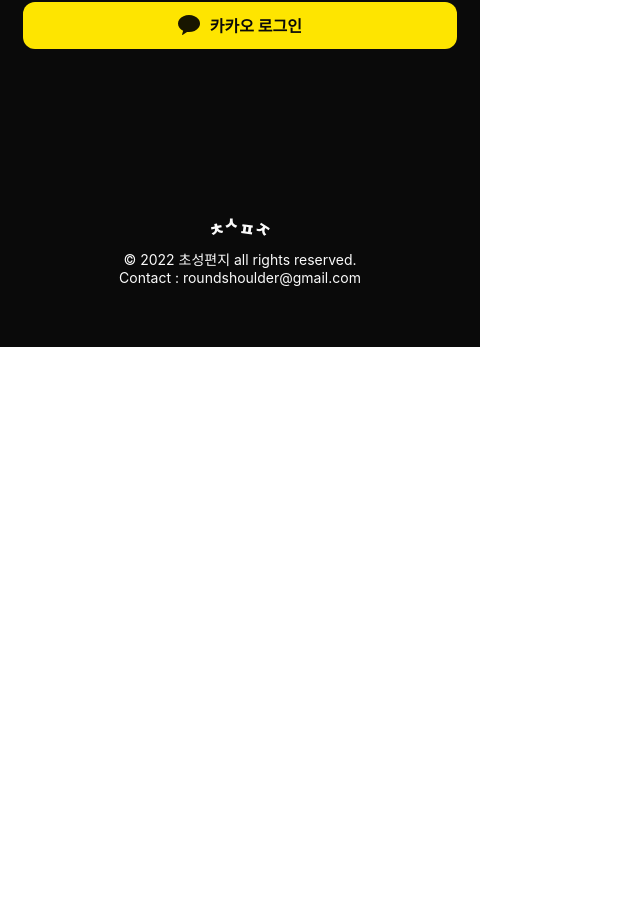
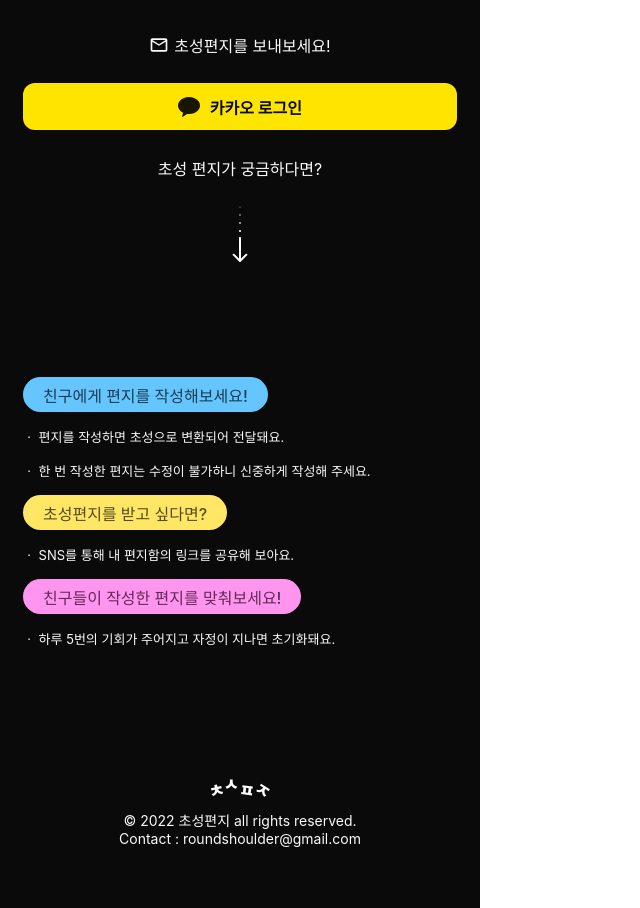
Before and after one commit to roundshoulder/cs-letter-frontend, a React (Create React App) app: page / in a window 1280 px wide. Shown: the part 453-1361 px from the top of the page, without its empty margins (0-640 px from the left). Before the commit the page ends 800 px from the top, so only its background shows below. Built offline with nearby package versions, Linux system fonts and the light colour scheme; a web font is replaced by a local one.

Commit message:
:sparkles: Create Rule
Create Rule

```diff
--- a/src/pages/Home.tsx
+++ b/src/pages/Home.tsx
@@ -3,6 +3,8 @@ import Theme, { PADDING } from '../assets/Theme';
 import KakaoButton from '../components/KakaoButton';
 import Tag from '../components/Tag';
 import { MdMailOutline } from 'react-icons/md';
+import { useNavigate } from 'react-router-dom';
+import down from '../assets/down.svg';
 
 const intro = css`
   display: flex;
@@ -14,8 +16,21 @@ const intro = css`
   padding: 26px 0px;
 `;
 
+const rule = css`
+  display: flex;
+  color: ${Theme.color.white};
+  font-weight: ${Theme.fontWeight.regular};
+  font-size: 13px;
+  flex-direction: column;
+  align-items: flex-start;
+  gap: 15px;
+  padding: 0px ${PADDING}px;
+  margin-bottom: 100px;
+`;
+
 const frame = css`
   width: 100%;
+  margin-top: 220px;
   overflow: hidden;
 `;
 
@@ -27,7 +42,20 @@ const container = css`
   animation-timing-function: linear;
 `;
 
+const mypage = css`
+  width: 100%;
+  display: flex;
+  align-items: center;
+  justify-content: center;
+  height: 47px;
+  border-radius: 47px;
+  border: none;
+  font-weight: ${Theme.fontWeight.bold};
+`;
+
 function Home() {
+  const memberToken = localStorage.getItem('memberToken');
+  const navigate = useNavigate();
   const animation1 = css`
     animation-name: slide;
     animation-duration: 30s;
@@ -115,10 +143,36 @@ function Home() {
       </div>
       <div className={intro}>
         <MdMailOutline size={20} />
-        초성편지를 보내보세요!
+        {memberToken ? '초성편지를 확인하세요!' : '초성편지를 보내보세요!'}
       </div>
-      <div style={{ padding: `0px ${PADDING}px 0px ${PADDING}px` }}>
-        <KakaoButton />
+      <div style={{ padding: `0px ${PADDING}px` }}>
+        {memberToken ? (
+          <button
+            className={mypage}
+            onClick={() => navigate(`/u/${memberToken}`)}
+          >
+            내 편지함 가기
+          </button>
+        ) : (
+          <KakaoButton />
+        )}
+      </div>
+      <div className={intro}>초성 편지가 궁금하다면?</div>
+      <div className={rule}>
+        <img
+          src={down}
+          alt={'scroll down'}
+          style={{ alignSelf: 'center', marginBottom: '100px' }}
+        />
+        <Tag text="친구에게 편지를 작성해보세요!" color={6} />
+        <span>ㆍ 편지를 작성하면 초성으로 변환되어 전달돼요.</span>
+        <span>
+          ㆍ 한 번 작성한 편지는 수정이 불가하니 신중하게 작성해 주세요.
+        </span>
+        <Tag text="초성편지를 받고 싶다면?" color={4} />
+        <span>ㆍ SNS를 통해 내 편지함의 링크를 공유해 보아요.</span>
+        <Tag text="친구들이 작성한 편지를 맞춰보세요!" color={8} />
+        <span>ㆍ 하루 5번의 기회가 주어지고 자정이 지나면 초기화돼요.</span>
       </div>
     </>
   );
```
Also changed, not shown: src/assets/down.svg (added).
